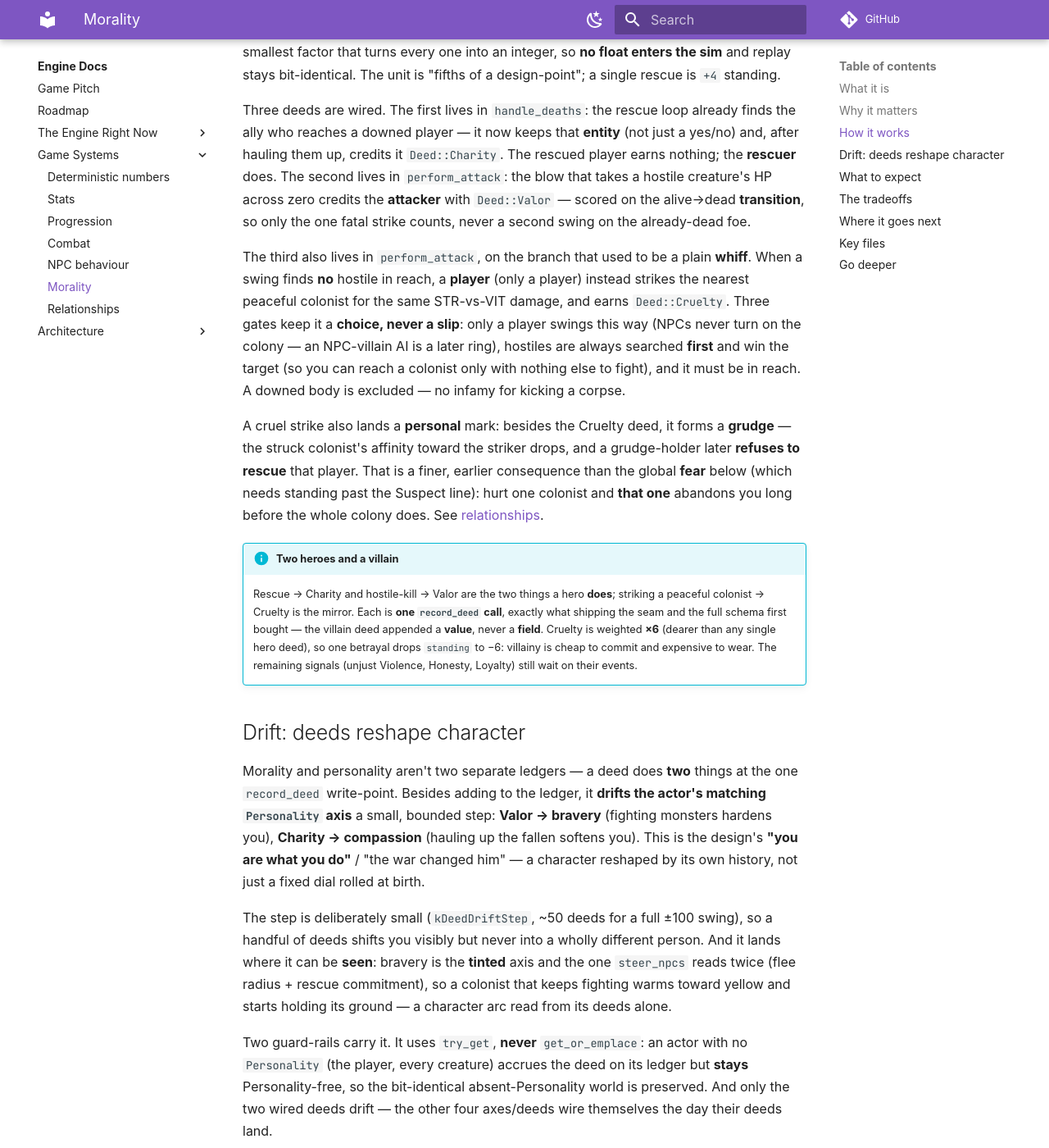
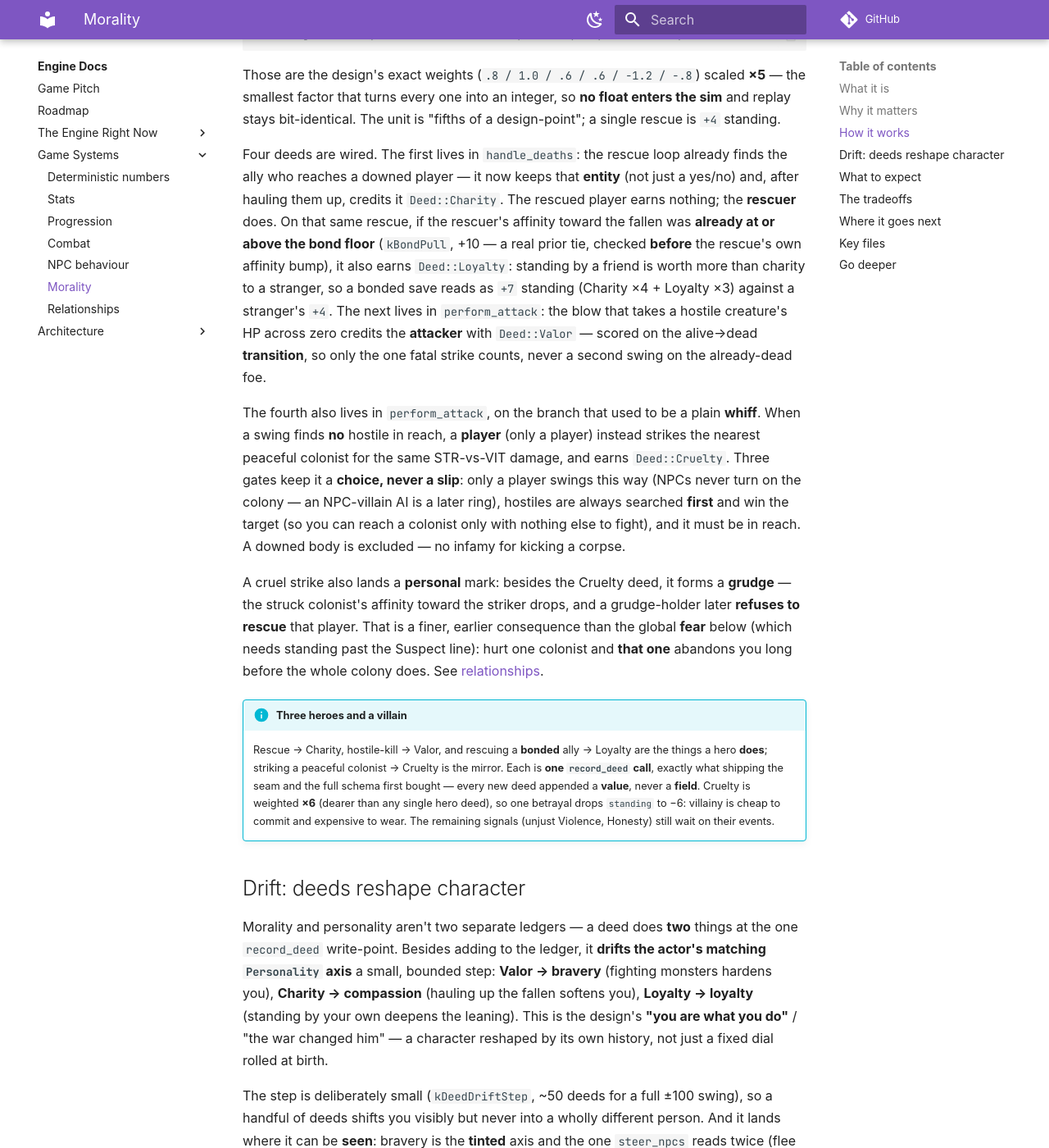
Before and after one commit to IsItJeff/game-engine, an MkDocs documentation site: the page built from docs/engine/morality.md, in a window 1280 px wide and 1400 px high, scrolled down 1675 px. Shown: the whole window at 82% size. Built offline with MkDocs 1.6.1 and Material for MkDocs 9.7.7, drawn with Linux system fonts in a browser that asks for light colours; some web fonts are replaced; comment, search, counter and statistics services are not loaded; some of the changed text lies outside the part shown.

Commit message:
Loyalty deed: rescuing a bonded ally is loyalty, not just charity (#94)
The Loyalty standing dimension was dormant — in the formula, never triggered.
Wire it on the rescue path: rescuing a stranger stays Charity, but rescuing
someone the rescuer was ALREADY bonded to (affinity at/above the +10 bond floor,
read BEFORE the rescue's own affinity nudge) also records Deed::Loyalty. A
bonded save reads as +7 standing (Charity x4 + Loyalty x3) vs a stranger's +4.

- systems.cpp: the kBondPull-gated Loyalty credit at the rescue site; wire
  Deed::Loyalty -> the loyalty axis drift; promote kBondPull from a steer-local
  constant to the shared block (one "a bond is real at +10" line, two readers).
- components.hpp / morality.md: deed count three -> four; drift/where-next/
  key-files prose updated.
- test: a stranger save records Charity only, a bonded save records both;
  the drift test now covers Loyalty -> loyalty.

Bit-identical for existing rescues (no prior-bonded rescuer in any test).

Co-authored-by: Claude Opus 4.8 (1M context) <noreply@anthropic.com>

```diff
--- a/docs/engine/morality.md
+++ b/docs/engine/morality.md
@@ -14,11 +14,13 @@ The first trace of a character's **moral history**. Personality is who a colonis
 - **`standing(ledger)`** — one derived scalar the six dimensions collapse to:
   positive is heroic repute, negative is villainous.
 
-**Three** deeds are wired now. Two are hero signals: completing a **rescue** credits the
-rescuer with **Charity**, and landing the **killing blow on a hostile** credits the attacker
-with **Valor**. The third is the first **villain** signal, and the first deed that pushes
-`standing` *below zero*: a **player who cuts down a peaceful colonist** earns **Cruelty**.
-The remaining dimensions exist but wait for their deeds.
+**Four** deeds are wired now. Three are hero signals: completing a **rescue** credits the
+rescuer with **Charity**; rescuing someone the rescuer was **already bonded to** adds
+**Loyalty** on top (standing by your own is more than charity to a stranger); and landing the
+**killing blow on a hostile** credits the attacker with **Valor**. The fourth is the first
+**villain** signal, and the first deed that pushes `standing` *below zero*: a **player who cuts
+down a peaceful colonist** earns **Cruelty**. The remaining dimensions (unjust Violence,
+Honesty) exist but wait for their deeds.
 
 ## Why it matters
 
@@ -65,15 +67,19 @@ Those are the design's exact weights (`.8 / 1.0 / .6 / .6 / −1.2 / −.8`) sca
 sim** and replay stays bit-identical. The unit is "fifths of a design-point"; a single
 rescue is `+4` standing.
 
-Three deeds are wired. The first lives in `handle_deaths`: the rescue loop already finds
+Four deeds are wired. The first lives in `handle_deaths`: the rescue loop already finds
 the ally who reaches a downed player — it now keeps that **entity** (not just a yes/no)
 and, after hauling them up, credits it `Deed::Charity`. The rescued player earns
-nothing; the *rescuer* does. The second lives in `perform_attack`: the blow that takes
+nothing; the *rescuer* does. On that same rescue, if the rescuer's affinity toward the fallen
+was **already at or above the bond floor** (`kBondPull`, +10 — a real prior tie, checked
+*before* the rescue's own affinity bump), it also earns `Deed::Loyalty`: standing by a friend
+is worth more than charity to a stranger, so a bonded save reads as `+7` standing (Charity ×4 +
+Loyalty ×3) against a stranger's `+4`. The next lives in `perform_attack`: the blow that takes
 a hostile creature's HP across zero credits the **attacker** with `Deed::Valor` — scored
 on the alive→dead *transition*, so only the one fatal strike counts, never a second
 swing on the already-dead foe.
 
-The third also lives in `perform_attack`, on the branch that used to be a plain **whiff**.
+The fourth also lives in `perform_attack`, on the branch that used to be a plain **whiff**.
 When a swing finds *no* hostile in reach, a **player** (only a player) instead strikes the
 nearest peaceful colonist for the same STR-vs-VIT damage, and earns `Deed::Cruelty`. Three
 gates keep it a **choice, never a slip**: only a player swings this way (NPCs never turn on
@@ -87,20 +93,21 @@ that player. That is a finer, earlier consequence than the global *fear* below (
 past the Suspect line): hurt one colonist and *that one* abandons you long before the whole colony
 does. See [relationships](relationships.md).
 
-!!! info "Two heroes and a villain"
-    Rescue → Charity and hostile-kill → Valor are the two things a hero *does*; striking a
-    peaceful colonist → Cruelty is the mirror. Each is **one `record_deed` call**, exactly
-    what shipping the seam and the full schema first bought — the villain deed appended a
-    *value*, never a *field*. Cruelty is weighted **×6** (dearer than any single hero deed),
-    so one betrayal drops `standing` to −6: villainy is cheap to commit and expensive to wear.
-    The remaining signals (unjust Violence, Honesty, Loyalty) still wait on their events.
+!!! info "Three heroes and a villain"
+    Rescue → Charity, hostile-kill → Valor, and rescuing a *bonded* ally → Loyalty are the
+    things a hero *does*; striking a peaceful colonist → Cruelty is the mirror. Each is **one
+    `record_deed` call**, exactly what shipping the seam and the full schema first bought — every
+    new deed appended a *value*, never a *field*. Cruelty is weighted **×6** (dearer than any
+    single hero deed), so one betrayal drops `standing` to −6: villainy is cheap to commit and
+    expensive to wear. The remaining signals (unjust Violence, Honesty) still wait on their events.
 
 ## Drift: deeds reshape character
 
 Morality and personality aren't two separate ledgers — a deed does *two* things at the
 one `record_deed` write-point. Besides adding to the ledger, it **drifts the actor's
 matching `Personality` axis** a small, bounded step: **Valor → bravery** (fighting
-monsters hardens you), **Charity → compassion** (hauling up the fallen softens you). This
+monsters hardens you), **Charity → compassion** (hauling up the fallen softens you),
+**Loyalty → loyalty** (standing by your own deepens the leaning). This
 is the design's *"you are what you do"* / "the war changed him" — a character reshaped by
 its own history, not just a fixed dial rolled at birth.
 
@@ -113,7 +120,7 @@ yellow and starts holding its ground — a character arc read from its deeds alo
 Two guard-rails carry it. It uses `try_get`, **never** `get_or_emplace`: an actor with no
 `Personality` (the player, every creature) accrues the deed on its ledger but *stays*
 Personality-free, so the bit-identical absent-Personality world is preserved. And only the
-two wired deeds drift — the other four axes/deeds wire themselves the day their deeds land.
+three wired deeds drift — the other three axes/deeds wire themselves the day their deeds land.
 
 ## What to expect
 
@@ -183,10 +190,10 @@ climb back) lands when deeds start to matter over long play.
   (the presentation twin of `personality_tint`), and the two derived titles `standing_title`
   (from deeds) and `build_title` (from trained attributes).
 - `engine/sim/systems.hpp` / `systems.cpp` — `record_deed` (the single write-point,
-  which also **drifts** the actor's matching `Personality` axis); the Charity credit in
-  `handle_deaths`' rescue branch, the Valor credit in `perform_attack`'s killing-blow
-  branch, and the Cruelty credit in the same function's player-only "no hostile in reach"
-  branch (`kCrueltyStrike`).
+  which also **drifts** the actor's matching `Personality` axis); the Charity credit and the
+  bonded-ally Loyalty credit (`kBondPull`-gated) in `handle_deaths`' rescue branch, the Valor
+  credit in `perform_attack`'s killing-blow branch, and the Cruelty credit in the same
+  function's player-only "no hostile in reach" branch (`kCrueltyStrike`).
 - `game/app/main.cpp` — `draw_entities` scales a dot's radius by `renown_scale(standing(...))`
   so standing reads on screen *both ways* (heroes swell, villains shrink), and the debug HUD
   shows the player's `standing` number and both titles (`standing_title` and `build_title`).
```
Also changed, not shown: other parts of docs/engine/morality.md (+2 -2 lines), 3 other files.
